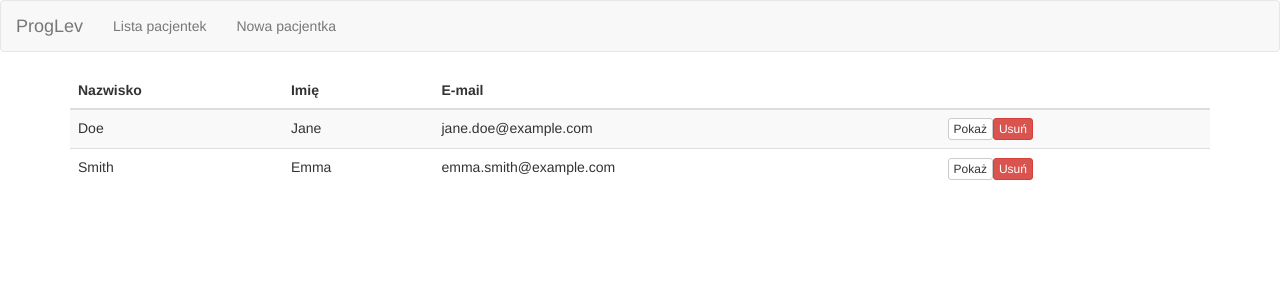
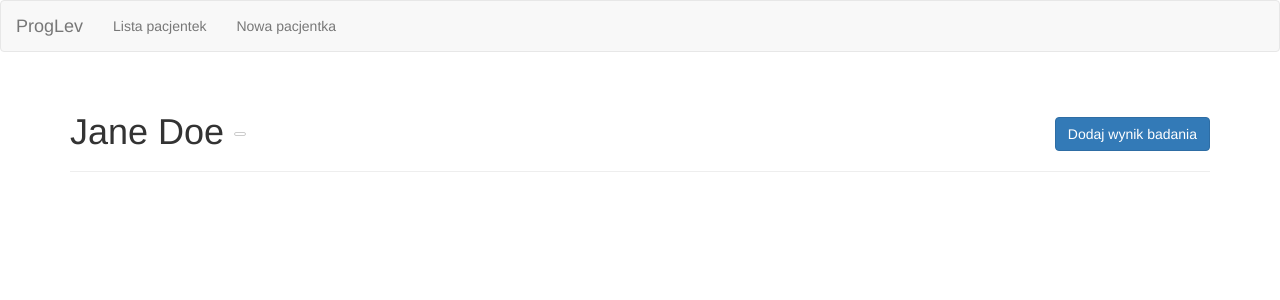
Before and after one commit to kosmaty/proglev, an Angular app in the folder proglev/proglev-web/: page /pregnancy/0 in a window 1280 px wide. Shown: the top 300 px of the page. Built offline with nearby package versions, Linux system fonts and the light colour scheme.

Commit message:
[web] added navigation from list to detail

```diff
--- a/proglev/proglev-web/src/app/app.component.html
+++ /dev/null
@@ -1,23 +0,0 @@
-<div class="table-responsive">
-  <table class="table table-striped">
-    <thead>
-    <tr>
-      <th>Nazwisko</th>
-      <th>Imię</th>
-      <th>E-mail</th>
-      <th></th>
-    </tr>
-    </thead>
-    <tbody>
-    <tr *ngFor="let pregnancy of pregnancies">
-      <td>{{pregnancy.patientLastName}}</td>
-      <td>{{pregnancy.patientFirstName}}</td>
-      <td>{{pregnancy.email}}</td>
-      <td>
-        <a href="#!/pregnancy/{{pregnancy.id}}" class="btn btn-default btn-xs">Pokaż</a>
-        <button class="btn btn-danger btn-xs">Usuń</button>
-      </td>
-    </tr>
-    </tbody>
-  </table>
-</div>
--- a/proglev/proglev-web/src/app/app.component.ts
+++ b/proglev/proglev-web/src/app/app.component.ts
@@ -1,25 +1,13 @@
 import { Component } from '@angular/core';
-
-export class Pregnancy {
-  id: number;
-  patientFirstName: string;
-  patientLastName: string;
-  email: string;
-  lastPeriodDate: Date;
-}
-
-const PREGNANCIES: Pregnancy[] = [
-  {id: 1, patientFirstName: 'Jane', patientLastName: 'Doe', email: 'jane.doe@example.com', lastPeriodDate: new Date('2016-10-21')},
-  {id: 2, patientFirstName: 'Emma', patientLastName: 'Smith', email: 'emma.smith@example.com', lastPeriodDate: new Date('2016-11-21')}
-];
 
 @Component({
   selector: 'app-root',
-  templateUrl: './app.component.html',
+  template: `
+    <router-outlet></router-outlet>
+  `,
   styleUrls: ['./app.component.css']
 })
 
 
 export class AppComponent {
-  pregnancies = PREGNANCIES;
 }
--- /dev/null
+++ b/proglev/proglev-web/src/app/pregnancies-list.component.html
@@ -0,0 +1,33 @@
+<div class="table-responsive">
+  <!--<table class="table table-striped">-->
+    <!--<thead>-->
+    <!--<tr>-->
+      <!--<th>Nazwisko</th>-->
+      <!--<th>Imię</th>-->
+      <!--<th>E-mail</th>-->
+      <!--<th></th>-->
+    <!--</tr>-->
+    <!--</thead>-->
+    <!--<tbody>-->
+    <!--<tr *ngFor="let pregnancy of pregnancies">-->
+      <!--<td>{{pregnancy.patientLastName}}</td>-->
+      <!--<td>{{pregnancy.patientFirstName}}</td>-->
+      <!--<td>{{pregnancy.email}}</td>-->
+      <!--<td>-->
+        <!--<a [routerLink]="['/pregnancy', pregnancy.id]" class="btn btn-default btn-xs">Pokaż</a>-->
+        <!--<button class="btn btn-danger btn-xs">Usuń</button>-->
+      <!--</td>-->
+    <!--</tr>-->
+    <!--</tbody>-->
+  <!--</table>-->
+  <div *ngFor="let pregnancy of pregnancies" style="padding-bottom: 10px">
+    <h4><a [routerLink]="['/pregnancy', pregnancy.id]">
+      {{pregnancy.patientFirstName}} {{pregnancy.patientLastName}}
+    </a></h4>
+    {{pregnancy.email}}
+  </div>
+
+  <!--<a *ngFor="let pregnancy of pregnancies" [routerLink]="['/pregnancy', pregnancy.id]">-->
+    <!--<div>{{pregnancy.patientLastName}}</div>-->
+  <!--</a>-->
+</div>
--- a/proglev/proglev-web/src/app/pregnancies-list.component.ts
+++ b/proglev/proglev-web/src/app/pregnancies-list.component.ts
@@ -1,25 +1,21 @@
-import { Component } from '@angular/core';
-
-export class Pregnancy {
-  id: number;
-  patientFirstName: string;
-  patientLastName: string;
-  email: string;
-  lastPeriodDate: Date;
-}
-
-const PREGNANCIES: Pregnancy[] = [
-  {id: 1, patientFirstName: 'Jane', patientLastName: 'Doe', email: 'jane.doe@example.com', lastPeriodDate: new Date('2016-10-21')},
-  {id: 2, patientFirstName: 'Emma', patientLastName: 'Smith', email: 'emma.smith@example.com', lastPeriodDate: new Date('2016-11-21')}
-];
+import { Component, OnInit } from '@angular/core';
+import {Pregnancy} from "./pregnancy";
+import {PregnancyRepository} from "./pregnancy.repository";
 
 @Component({
   selector: 'pregnancies-list',
-  templateUrl: './app.component.html',
-  styleUrls: ['./app.component.css']
+  templateUrl: './pregnancies-list.component.html'
 })
 
 
-export class AppComponent {
-  pregnancies = PREGNANCIES;
+export class PregnanciesListComponent implements OnInit {
+  pregnancies: Pregnancy[];
+
+  constructor(private pregnancyRepository: PregnancyRepository) {}
+
+  ngOnInit(): void {
+    console.log("initialization");
+    this.pregnancyRepository.getAll()
+      .then(pregnancies => this.pregnancies = pregnancies);
+  }
 }
--- /dev/null
+++ b/proglev/proglev-web/src/app/pregnancy-details.component.html
@@ -0,0 +1,69 @@
+<div>
+  <div class="page-header">
+    <h1>
+      <div class="row">
+        <div class="col-sm-8">
+          {{pregnancy.patientFirstName}}
+          {{pregnancy.patientLastName}}
+          <button class="btn btn-default btn-xs fa fa-pencil" data-ng-click="toggleDetails()"></button>
+        </div>
+        <div class="col-sm-4 text-right">
+          <button class="btn btn-primary" data-ng-click="toggleMeasurement()">Dodaj wynik badania</button>
+        </div>
+      </div>
+
+    </h1>
+  </div>
+  <!--<div class="form-horizontal" data-ng-if="editDetails">-->
+    <!--<div class="row">-->
+      <!--<div class="col-xs-12">-->
+        <!--<div class="form-group">-->
+          <!--<label for="name" class="col-sm-4 control-label">Imię</label>-->
+          <!--<span id="name">xxxxxxxx</span>-->
+        <!--</div>-->
+
+        <!--<div class="form-group">-->
+          <!--<label for="surname" class="col-sm-4 control-label">Nazwisko</label>-->
+          <!--<span id="surname">yyyyyyyyyyy</span>-->
+        <!--</div>-->
+
+        <!--<div class="form-group">-->
+          <!--<label for="lastPeriodDate" class="col-sm-4 control-label">Data ostatniej miesiączki</label>-->
+          <!--<span id="lastPeriodDate">1000-01-01</span>-->
+        <!--</div>-->
+      <!--</div>-->
+
+    <!--</div>-->
+  <!--</div>-->
+  <!--<form class="form-horizontal" data-ng-submit="addMeasurement()" name="measurementForm" data-ng-if="addingMeasurement">-->
+    <!--<div class="form-group">-->
+      <!--<label for="measurementDate" class="col-sm-4 control-label">Data badania</label>-->
+      <!--<div class="col-sm-4">-->
+        <!--<input id="measurementDate" type="date" class="form-control" data-ng-model="measurement.measurementDate" required/>-->
+      <!--</div>-->
+    <!--</div>-->
+    <!--<div class="form-group">-->
+      <!--<label for="progesteroneLevel" class="col-sm-4 control-label">Poziom progesteronu</label>-->
+      <!--<div class="col-sm-4">-->
+        <!--<input  id="progesteroneLevel" type="number"class="form-control" data-ng-model="measurement.progesteroneLevel"-->
+                <!--step="any" required>-->
+      <!--</div>-->
+    <!--</div>-->
+    <!--<div class="form-group">-->
+      <!--<label for="notes" class="col-sm-4 control-label">Uwagi</label>-->
+      <!--<div class="col-sm-8">-->
+        <!--<textarea id="notes" data-ng-model="measurement.notes" class="form-control"></textarea>-->
+      <!--</div>-->
+    <!--</div>-->
+    <!--<div class="form-group">-->
+      <!--<div class="col-sm-offset-4 col-sm-10">-->
+        <!--<input type="submit" class="btn btn-primary" value="Zapisz" ng-disabled="measurementForm.$invalid">-->
+      <!--</div>-->
+    <!--</div>-->
+  <!--</form>-->
+
+  <!--<canvas id="myChart" width="400" height="200"></canvas>-->
+
+
+
+</div>
--- /dev/null
+++ b/proglev/proglev-web/src/app/pregnancy-details.component.ts
@@ -0,0 +1,27 @@
+import {Component, OnInit} from '@angular/core';
+import {ActivatedRoute, Params} from '@angular/router';
+import {Location}                 from '@angular/common';
+import {Pregnancy} from "./pregnancy";
+import {PregnancyRepository} from "./pregnancy.repository";
+import 'rxjs/add/operator/switchMap';
+
+@Component({
+  selector: 'pregnancy-details',
+  templateUrl: './pregnancy-details.component.html'
+})
+
+
+export class PregnancyDetailsComponent implements OnInit {
+  pregnancy: Pregnancy = new Pregnancy();
+
+  constructor(private pregnancyRepository: PregnancyRepository,
+              private route: ActivatedRoute,
+              private location: Location) {
+  }
+
+  ngOnInit(): void {
+    this.route.params
+      .switchMap((params: Params) => this.pregnancyRepository.getById(+params['id']))
+      .subscribe(pregnancy => this.pregnancy = pregnancy);
+  }
+}
--- /dev/null
+++ b/proglev/proglev-web/src/app/pregnancy.repository.ts
@@ -0,0 +1,20 @@
+import { Injectable } from '@angular/core';
+import {Pregnancy} from "./pregnancy";
+
+const PREGNANCIES: Pregnancy[] = [
+  {id: 0, patientFirstName: 'Jane', patientLastName: 'Doe', email: 'jane.doe@example.com', lastPeriodDate: new Date('2016-10-21')},
+  {id: 1, patientFirstName: 'Emma', patientLastName: 'Smith', email: 'emma.smith@example.com', lastPeriodDate: new Date('2016-11-21')}
+];
+
+@Injectable()
+export class PregnancyRepository {
+  getAll(): Promise<Pregnancy[]> {
+    return Promise.resolve(PREGNANCIES);
+  }
+
+  getById(id: number): Promise<Pregnancy> {
+    let pregnancy = PREGNANCIES[id];
+    console.log("repository.getById: " + pregnancy);
+    return Promise.resolve(pregnancy);
+  }
+}
--- /dev/null
+++ b/proglev/proglev-web/src/app/pregnancy.ts
@@ -0,0 +1,7 @@
+export class Pregnancy {
+  id: number;
+  patientFirstName: string;
+  patientLastName: string;
+  email: string;
+  lastPeriodDate: Date;
+}
--- a/proglev/proglev-web/src/index.html
+++ b/proglev/proglev-web/src/index.html
@@ -36,8 +36,8 @@
   </div>
   <div class="collapse navbar-collapse" id="nav-toggle">
     <ul class="nav navbar-nav">
-      <li><a href="#!/">Lista pacjentek</a></li>
-      <li><a href="#!/add-pregnancy">Nowa pacjentka</a></li>
+      <li><a href="/">Lista pacjentek</a></li>
+      <li><a href="/add-pregnancy">Nowa pacjentka</a></li>
     </ul>
   </div>
 </nav>
```
Also changed, not shown: proglev/proglev-web/src/app/app.module.ts (+14 -3 lines).
